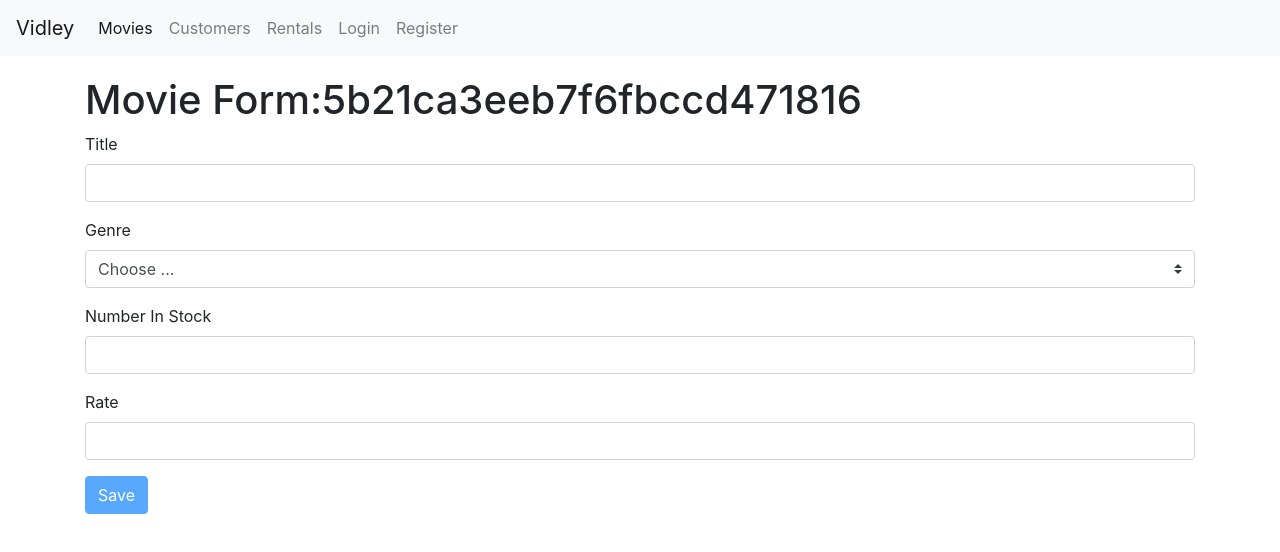
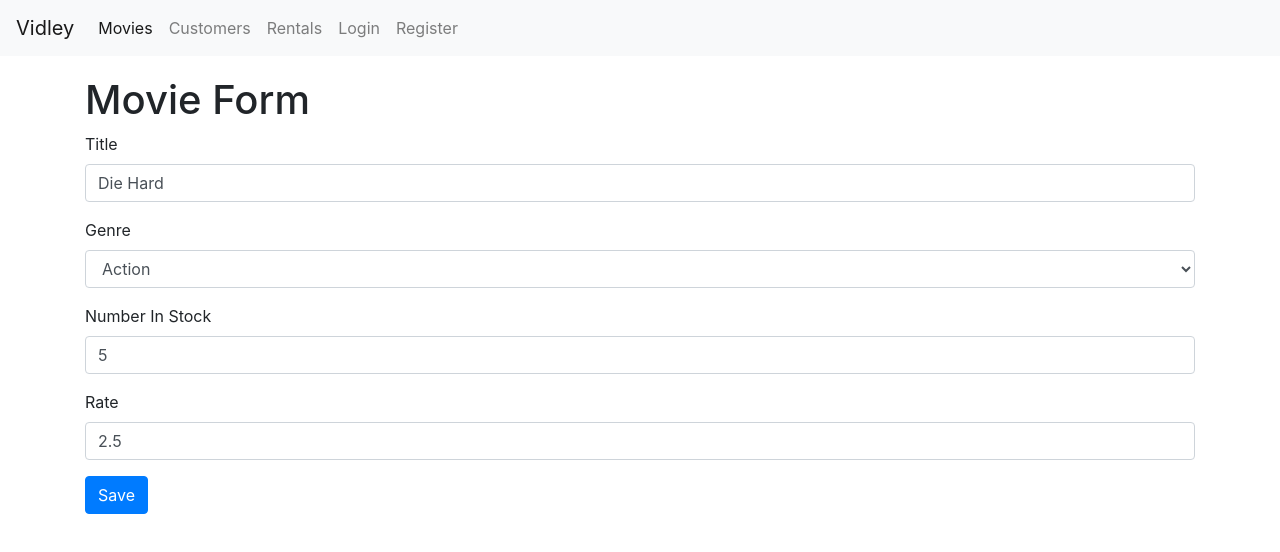
Before and after one commit to SnowGojira/vidly, a React (Create React App) app: page /movies/5b21ca3eeb7f6fbccd471816 in a window 1280 px wide. Shown: the top 552 px of the page. Built offline with nearby package versions, Linux system fonts and the light colour scheme.

Commit message:
完成movieDetails元件的功能

```diff
--- a/src/components/common/form.jsx
+++ b/src/components/common/form.jsx
@@ -1,6 +1,7 @@
 import React, { Component } from "react";
 import Joi from "joi-browser";
 import Input from "./input";
+import Select from "./select";
 class Form extends Component {
   state = {
     data: {},
@@ -59,7 +60,19 @@
       />
     );
   }
-
+  renderSelector(name, label, options) {
+    const { data, errors } = this.state;
+    return (
+      <Select
+        name={name}
+        value={data[name]}
+        label={label}
+        options={options}
+        onChange={this.handleChange}
+        error={errors[name]}
+      />
+    );
+  }
   renderSubmitButton(label) {
     return (
       <button disabled={this.validate()} className="btn btn-primary">
--- /dev/null
+++ b/src/components/common/select.jsx
@@ -0,0 +1,20 @@
+import React from "react";
+
+const Select = ({ name, label, options, error, ...rest }) => {
+  return (
+    <div className="form-group">
+      <label htmlFor={name}>{label}</label>
+      <select name={name} id={name} {...rest} className="form-control">
+        <option value="" />
+        {options.map((option) => (
+          <option key={option._id} value={option._id}>
+            {option.name}
+          </option>
+        ))}
+      </select>
+      {error && <div className="alert alert-danger">{error}</div>}
+    </div>
+  );
+};
+
+export default Select;
--- a/src/components/movieDetails.jsx
+++ b/src/components/movieDetails.jsx
@@ -1,44 +1,74 @@
 import React, { Component } from "react";
 import Form from "./common/form";
 import Joi from "joi-browser";
+import { getGenres } from "../services/fakeGenreService";
+import { getMovie, saveMovie } from "../services/fakeMovieService";
 
 class MovieDetails extends Form {
   state = {
     data: {
       title: "",
-      genre: "",
-      stock: "",
-      rate: "",
+      genreId: "",
+      numberInStock: "",
+      dailyRentalRate: "",
     },
     errors: {},
+    genres: [],
   };
   schema = {
+    _id: Joi.string(),
     title: Joi.string().required().label("Title"),
-    genre: Joi.string().required().label("Genre"),
-    stock: Joi.number().integer().min(0).max(100).required().label("Stock"),
-    rate: Joi.number().min(0).max(10).required().label("Rate"),
+    genreId: Joi.string().required().label("Genre"),
+    numberInStock: Joi.number()
+      .integer()
+      .min(0)
+      .max(100)
+      .required()
+      .label("Number In Stock"),
+    dailyRentalRate: Joi.number()
+      .min(0)
+      .max(10)
+      .required()
+      .label("Daily Rental Rate"),
   };
+
+  componentDidMount() {
+    const genres = [...getGenres()];
+    this.setState({ genres });
+
+    const movieId = this.props.match.params.id;
+    if (movieId === "new") return;
+
+    const movie = getMovie(movieId);
+    if (!movie) return this.props.history.replace("/not-found");
+
+    this.setState({ data: this.mapToViewModel(movie) });
+  }
+
+  mapToViewModel(movie) {
+    return {
+      _id: movie._id,
+      title: movie.title,
+      genreId: movie.genre._id,
+      numberInStock: movie.numberInStock,
+      dailyRentalRate: movie.dailyRentalRate,
+    };
+  }
+
   doSubmit = () => {
+    saveMovie(this.state.data);
     this.props.history.push("/movies");
   };
+
   render() {
-    const { match } = this.props;
     return (
       <div>
-        <h1>{`Movie Form:${match.params.id}`}</h1>
+        <h1>{`Movie Form`}</h1>
         <form onSubmit={this.handleSubmit}>
           {this.renderInput("title", "Title")}
-          <div className="form-group">
-            <label htmlFor="genre">Genre</label>
-            <select className="custom-select custom-select">
-              <option value>Choose ...</option>
-              <option>One</option>
-              <option>Two</option>
-              <option>Three</option>
-            </select>
-          </div>
-          {this.renderInput("stock", "Number In Stock")}
-          {this.renderInput("rate", "Rate")}
+          {this.renderSelector("genreId", "Genre", this.state.genres)}
+          {this.renderInput("numberInStock", "Number In Stock", "number")}
+          {this.renderInput("dailyRentalRate", "Rate")}
           {this.renderSubmitButton("Save")}
         </form>
       </div>
--- a/src/services/fakeMovieService.js
+++ b/src/services/fakeMovieService.js
@@ -78,13 +78,13 @@
 
 export function saveMovie(movie) {
   let movieInDb = movies.find((m) => m._id === movie._id) || {};
-  movieInDb.name = movie.name;
+  movieInDb.title = movie.title;
   movieInDb.genre = genresAPI.genres.find((g) => g._id === movie.genreId);
   movieInDb.numberInStock = movie.numberInStock;
   movieInDb.dailyRentalRate = movie.dailyRentalRate;
 
   if (!movieInDb._id) {
-    movieInDb._id = Date.now();
+    movieInDb._id = Date.now().toString();
     movies.push(movieInDb);
   }
 
```
